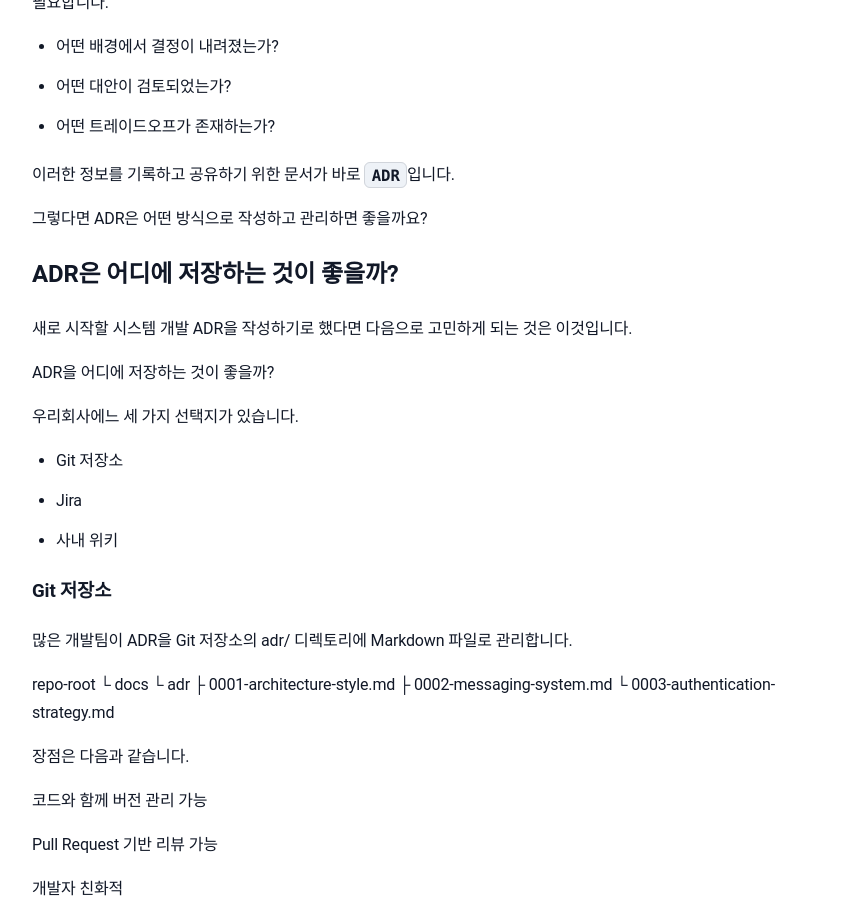
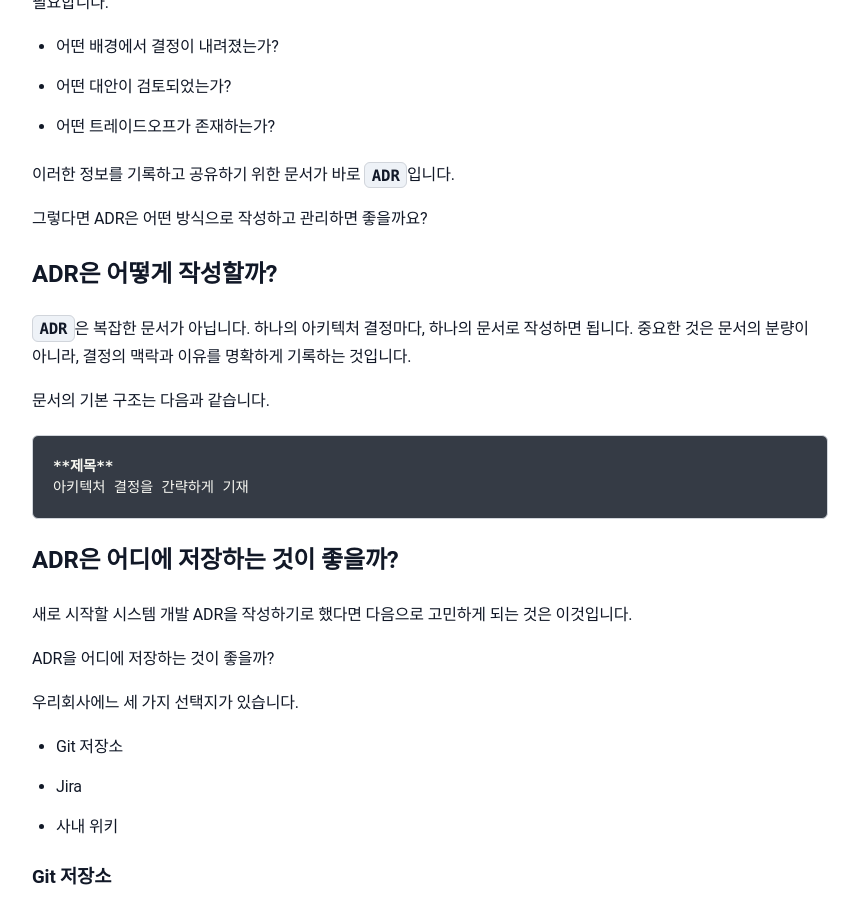
Before and after one commit to sanghoon-lee/sanghoon-lee.github.io, a Jekyll site: the page built from _posts/2026-03-04-ADR.md, in a window 1280 px wide and 900 px high, scrolled down 1530 px. Shown: the whole window, without its empty margins (210-1069 px from the left). Built offline with Jekyll 4.4.1, drawn with Linux system fonts in a browser that asks for light colours; nearby versions of some CDN libraries; comment, search, counter and statistics services are not loaded.

Commit message:
ADR 포스팅 추가

````diff
--- a/_posts/2026-03-04-ADR.md
+++ b/_posts/2026-03-04-ADR.md
@@ -55,8 +55,17 @@ categories: 학습기록
 
 그렇다면 ADR은 어떤 방식으로 작성하고 관리하면 좋을까요?
 
+## ADR은 어떻게 작성할까?
 
+`ADR`은 복잡한 문서가 아닙니다. 하나의 아키텍처 결정마다, 하나의 문서로 작성하면 됩니다.
+중요한 것은 문서의 분량이 아니라, 결정의 맥락과 이유를 명확하게 기록하는 것입니다.
 
+문서의 기본 구조는 다음과 같습니다.
+
+```markdown
+**제목**
+아키텍처 결정을 간략하게 기재
+```
 
 
 ## ADR은 어디에 저장하는 것이 좋을까?
````
